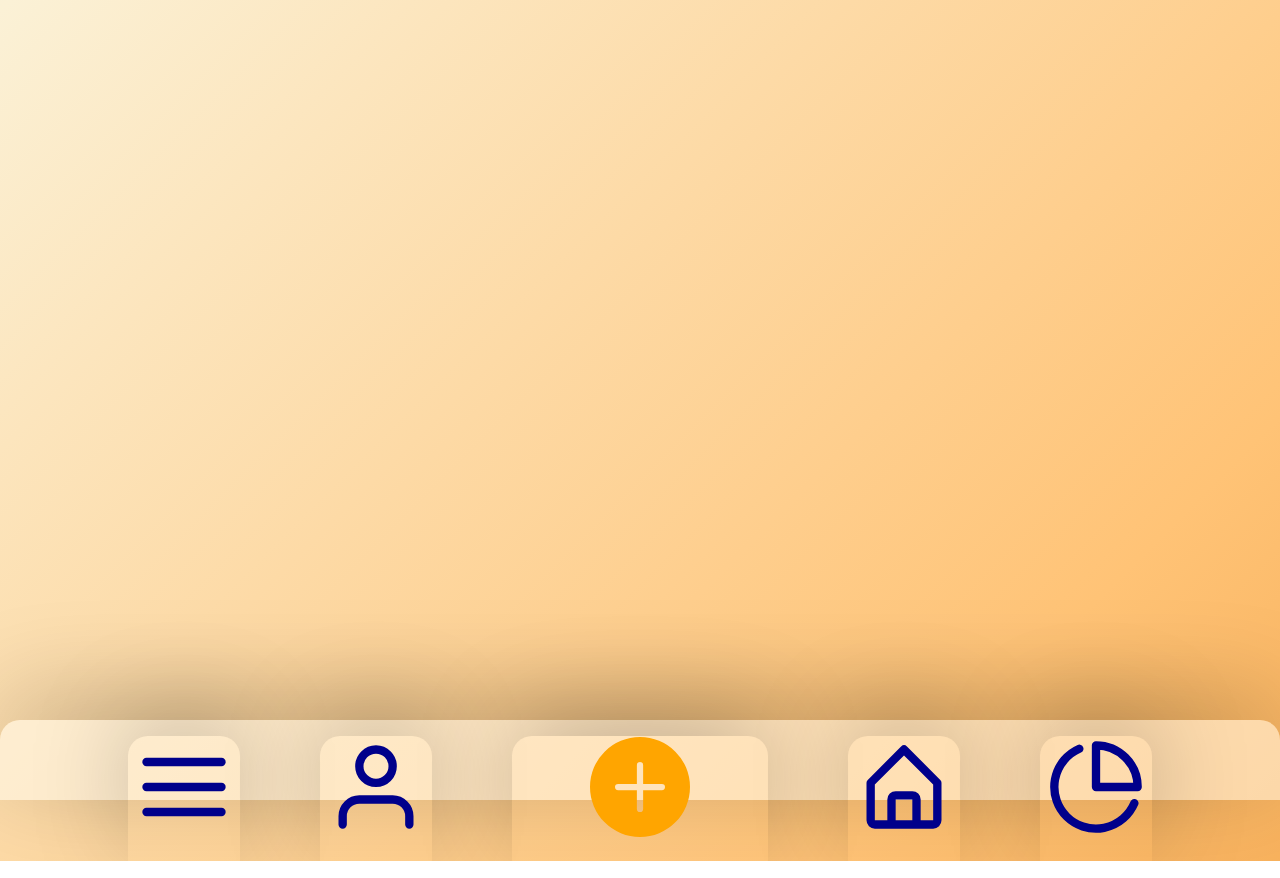
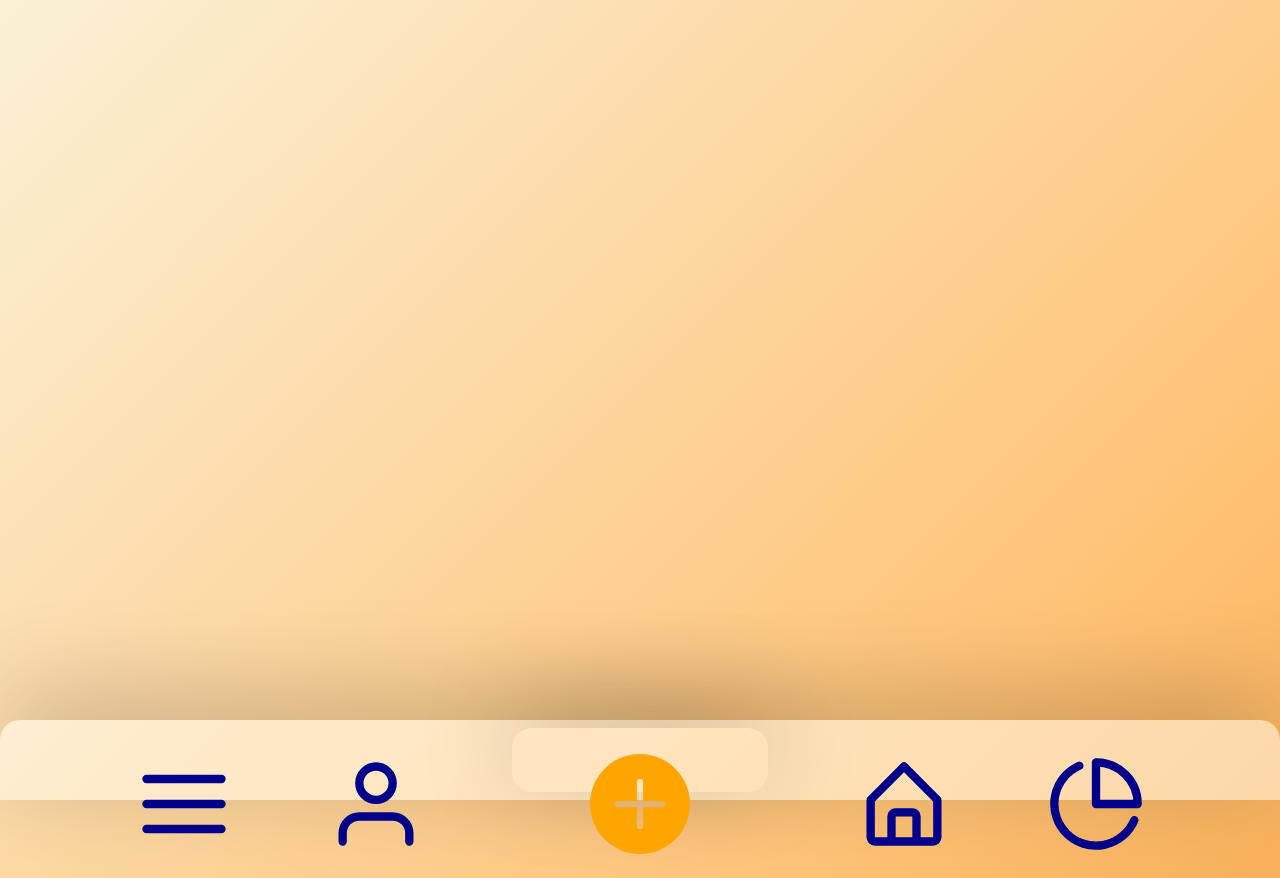
Before and after one commit to Anabela-Lima/capstone_frontend, a React (Create React App) app: page /Home in a window 1280 px wide. Built offline with nearby package versions, Linux system fonts and the light colour scheme.

Commit message:
navbar fix

```diff
--- a/src/App.css
+++ b/src/App.css
@@ -67,10 +67,9 @@ button:hover{
   /* format */
   position: absolute;
   left: 10%;
-  top: 20%;
-  box-shadow: 0px -20px 100px -5px rgba(0, 0, 0, 0.25);
-  border-radius: 20px 20px 0px 0px;
-  background-color: transparent;
+  top: 10%;
+  padding-top: 2%;
+  background-color: white;
   background: none;
 }
 
@@ -84,10 +83,9 @@ border-style: none;
 /* format */
 position: absolute;
 left: 25%;
-top: 20%;
+top: 10%;
+padding-top: 2%;
 background-color: transparent;
-box-shadow: 0px -20px 100px -5px rgba(0, 0, 0, 0.25);
-border-radius: 20px 20px 0px 0px;
 }
 
 
@@ -100,12 +98,15 @@ font-size: 100px;
 border-style: none;
 /* format */
 position: absolute;
+height: 60%;
 left: 40%;
 right: 40%;
-top: 20%;
+top: 10%;
+padding-top: 2%;
+height: 80%;
+background-color: transparent;
 box-shadow: 0px -20px 100px -5px rgba(0, 0, 0, 0.25);
-border-radius: 20px 20px 0px 0px;
-background-color: transparent;
+border-radius: 20px 20px 20px 20px;
 }
 
 
@@ -116,9 +117,8 @@ border-style: none;
 /* format */
 position: absolute;
 right: 25%;
-top: 20%;
-box-shadow: 0px -20px 100px -5px rgba(0, 0, 0, 0.25);
-border-radius: 20px 20px 0px 0px;
+top: 10%;
+padding-top: 2%;
 background-color: transparent;
 }
 
@@ -131,9 +131,8 @@ border-style: none;
 /* format */
 position: absolute;
 right: 10%;
-top: 20%;
-box-shadow: 0px -20px 100px -5px rgba(0, 0, 0, 0.25);
-border-radius: 20px 20px 0px 0px;
+top: 10%;
+padding-top: 2%;
 background-color: transparent;
 }
 
```
